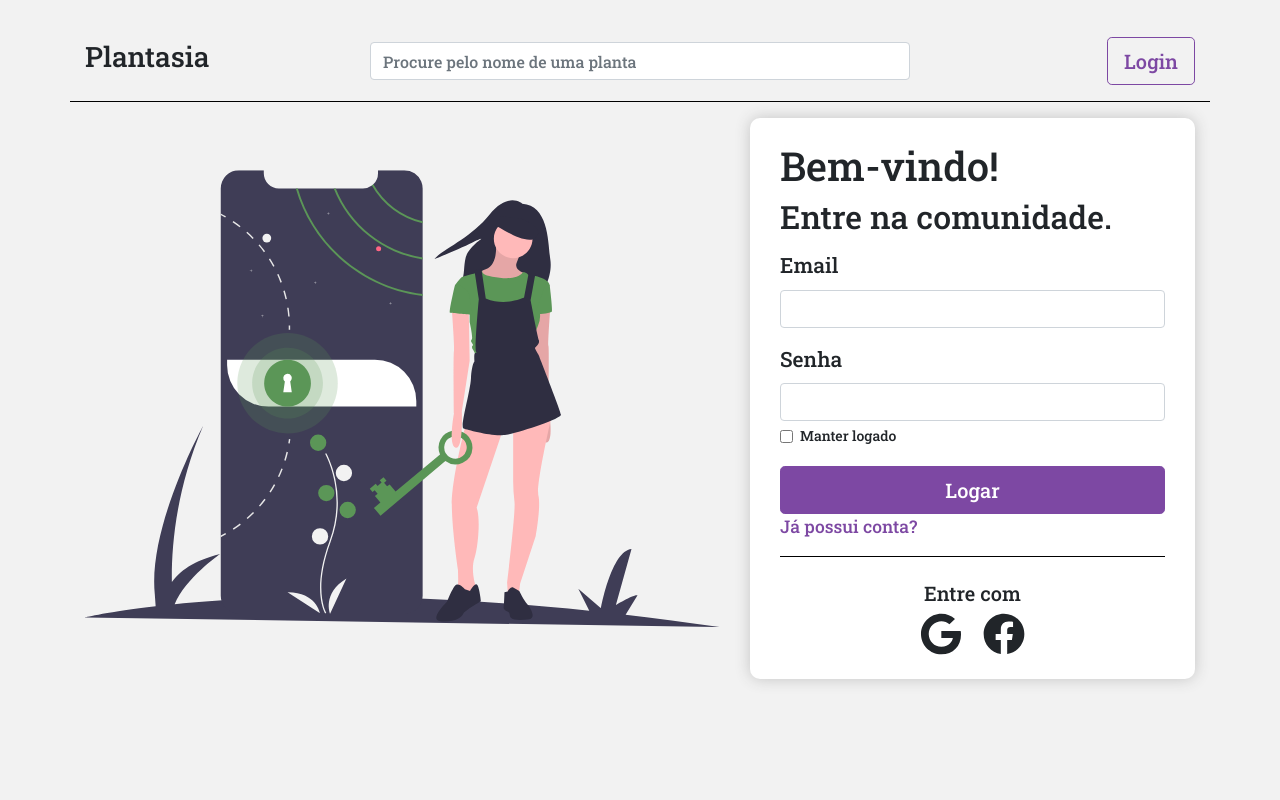
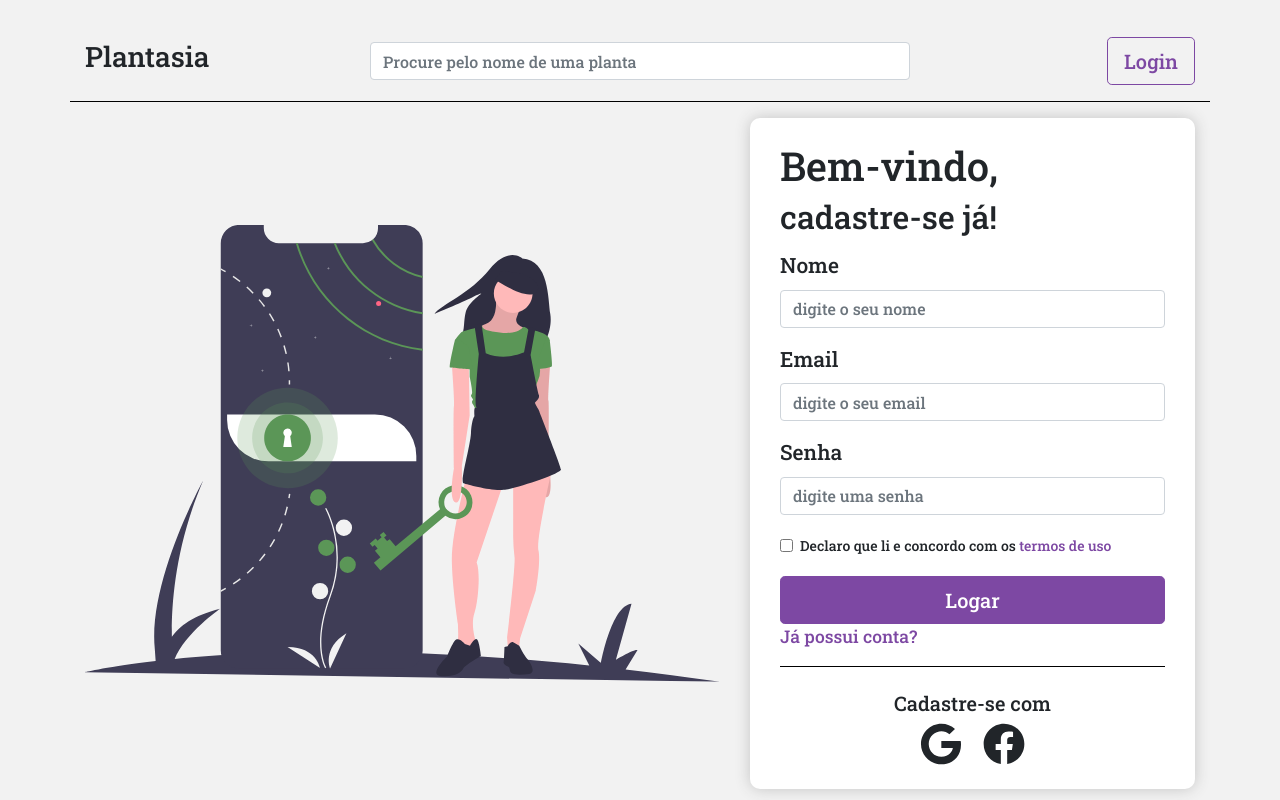
Before and after one commit to Plantasia/frontend, a Next.js app: page /signup in a window 1280 px wide. Built offline with nearby package versions, Linux system fonts and the light colour scheme.

Commit message:
add some styles and refact some components

```diff
--- a/src/pages/signup/_form.tsx
+++ b/src/pages/signup/_form.tsx
@@ -1,6 +1,5 @@
 import { Dispatch, SetStateAction } from "react"
 import { Button } from "react-bootstrap"
-import { FaFacebook, FaGoogle } from "react-icons/fa"
 import {
   Title,
   Form,
@@ -9,6 +8,9 @@ import {
   AuxLink,
   SocialAuths,
   SocialAuthsIcons,
+  TermsCheck,
+  GoogleIcon,
+  FacebookIcon,
 } from "@/src/styles/components/Auth"
 
 interface ILoginForm {
@@ -17,31 +19,46 @@ interface ILoginForm {
   handleGoogleAuth(): void
   setPassword: Dispatch<SetStateAction<string>>
   setEmail: Dispatch<SetStateAction<string>>
+  setName: Dispatch<SetStateAction<string>>
   password: string
   email: string
+  name: string
 }
 
 export default function LoginForm({
-  email,
-  password,
   handleSubmitLogin,
-  setEmail,
-  setPassword,
   handleFacebookAuth,
   handleGoogleAuth,
+  email,
+  setEmail,
+  password,
+  setPassword,
+  name,
+  setName,
 }: ILoginForm) {
   return (
     <FormWrapper>
       <Title>
-        Bem-vindo! <br />
-        <span>Entre na comunidade.</span>
+        Bem-vindo, <br />
+        <span>cadastre-se já!</span>
       </Title>
       <Form>
+        <Form.Group>
+          <Label>Nome</Label>
+          <Form.Control
+            type="text"
+            value={name}
+            onChange={({ target: { value } }) => setName(value)}
+            placeholder="digite o seu nome"
+          ></Form.Control>
+        </Form.Group>
+
         <Form.Group>
           <Label>Email</Label>
           <Form.Control
             type="email"
             value={email}
+            placeholder="digite o seu email"
             onChange={({ target: { value } }) => setEmail(value)}
           ></Form.Control>
         </Form.Group>
@@ -49,11 +66,21 @@ export default function LoginForm({
         <Form.Group>
           <Label>Senha</Label>
           <Form.Control
+            placeholder="digite uma senha"
             type="password"
             value={password}
             onChange={({ target: { value } }) => setPassword(value)}
           ></Form.Control>
-          <Form.Check type="checkbox" label="Manter logado" className="my-1" />
+        </Form.Group>
+
+        <Form.Group>
+          <TermsCheck>
+            <TermsCheck.Input type="checkbox" name="termsCheck" />
+            <TermsCheck.Label>
+              Declaro que li e concordo com os{" "}
+              <a href="/terms">termos de uso</a>
+            </TermsCheck.Label>
+          </TermsCheck>
         </Form.Group>
 
         <Button variant="primary" size="lg" onClick={handleSubmitLogin}>
@@ -65,18 +92,10 @@ export default function LoginForm({
         </Form.Group>
       </Form>
       <SocialAuths>
-        <h5>Entre com</h5>
+        <h5>Cadastre-se com</h5>
         <SocialAuthsIcons>
-          <FaGoogle
-            size="3em"
-            onClick={handleGoogleAuth}
-            style={{ cursor: "pointer" }}
-          />
-          <FaFacebook
-            size="3em"
-            onClick={handleFacebookAuth}
-            style={{ cursor: "pointer" }}
-          />
+          <GoogleIcon onClick={handleGoogleAuth} />
+          <FacebookIcon onClick={handleFacebookAuth} />
         </SocialAuthsIcons>
       </SocialAuths>
     </FormWrapper>
--- a/src/pages/signup/index.tsx
+++ b/src/pages/signup/index.tsx
@@ -8,6 +8,7 @@ import AuthImage from "@/src/assets/AuthImage"
 export default function SignUp() {
   const [password, setPassword] = useState("")
   const [email, setEmail] = useState("")
+  const [name, setName] = useState("")
 
   async function handleLoginSubmit(): Promise<void> {}
   async function handleFacebookAuth(): Promise<void> {}
@@ -17,7 +18,7 @@ export default function SignUp() {
     <>
       <SEO title="Login" />
       <Header actionText="Login" />
-      <Row>
+      <Row className="">
         <Col xs="7">
           <AuthImage />
         </Col>
@@ -31,6 +32,8 @@ export default function SignUp() {
             setPassword={setPassword}
             email={email}
             setEmail={setEmail}
+            name={name}
+            setName={setName}
           />
         </Col>
       </Row>
--- a/src/styles/GlobalStyle.ts
+++ b/src/styles/GlobalStyle.ts
@@ -37,6 +37,10 @@ export default createGlobalStyle`
     -webkit-font-smoothing:antialiased;
   }
 
+  body::-webkit-scrollbar{
+    display:none;
+  }
+
   body,button, input {
     font-size:14px;
     font-family: "Roboto Slab", sans-serif;
--- a/src/styles/components/Auth.tsx
+++ b/src/styles/components/Auth.tsx
@@ -1,11 +1,15 @@
-import styled from "styled-components"
+import styled, { css } from "styled-components"
 import {
   ColProps,
   Form as BootstrapForm,
   FormProps,
   Col,
   FormTextProps,
+  FormCheckProps,
 } from "react-bootstrap"
+
+import { FaFacebook, FaGoogle } from "react-icons/fa"
+import { IconBaseProps } from "react-icons/lib"
 
 export const Title = styled.h1.attrs({
   className: "mt-4",
@@ -76,3 +80,36 @@ export const SocialAuths = styled.div.attrs({
 })`
   text-align: center;
 `
+
+const pointer = css`
+  cursor: pointer;
+`
+
+export const FacebookIcon = styled(FaFacebook).attrs(
+  (): IconBaseProps => ({
+    size: "3em",
+  })
+)`
+  ${pointer}
+`
+
+export const GoogleIcon = styled(FaGoogle).attrs(
+  (): IconBaseProps => ({
+    size: "3em",
+  })
+)`
+  ${pointer}
+`
+
+export const TermsCheck = styled(Form.Check).attrs(
+  (): FormCheckProps => ({
+    type: "checkbox",
+    className: " my-1",
+  })
+)`
+  & input {
+    display: block;
+    align-items: center;
+    margin-top: 4px;
+  }
+`
```
Also changed, not shown: src/pages/signin/_form.tsx (+8 -11 lines).
